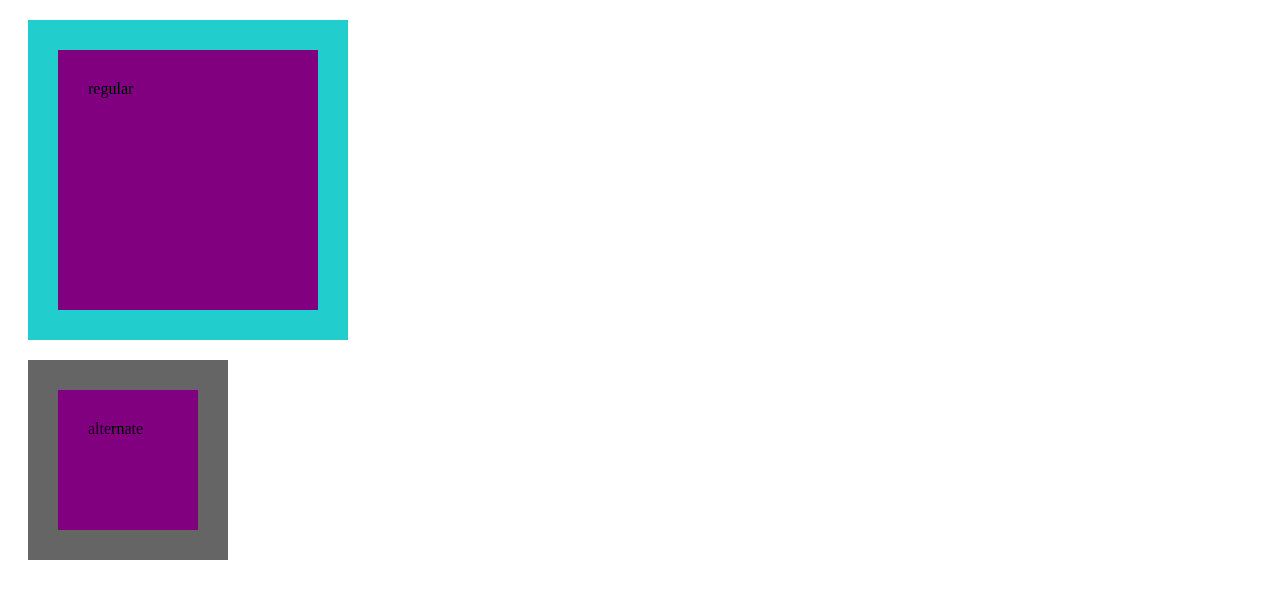
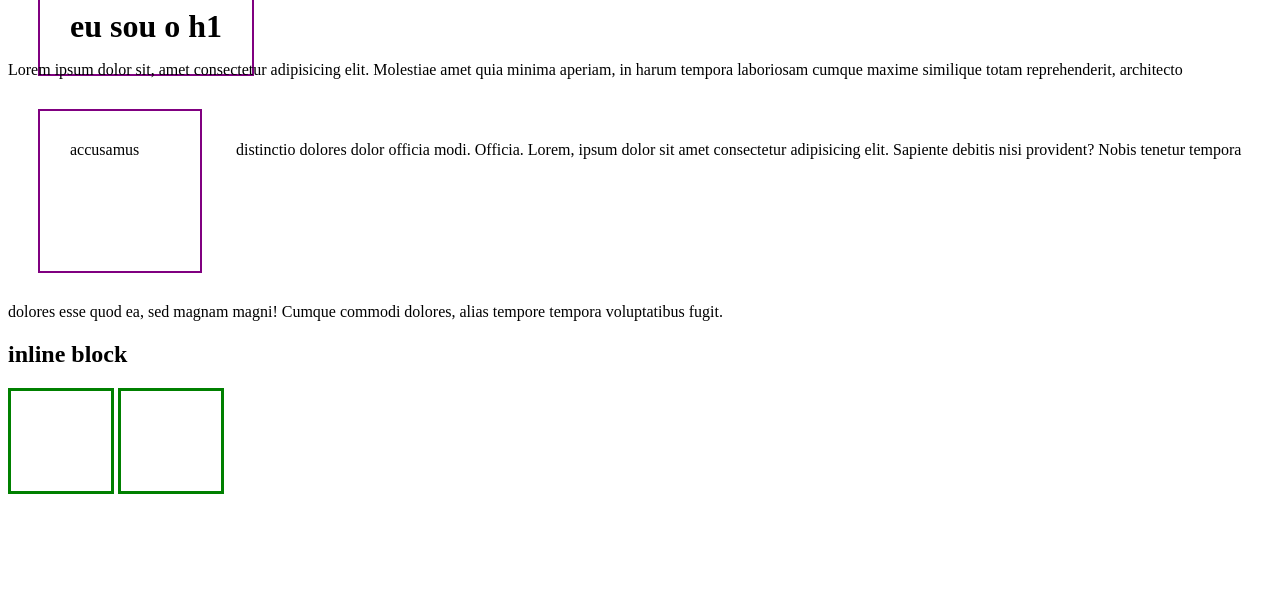
Before and after one commit to haislanrafael/dimensionamentodacaixa, a plain HTML site: page index.html in a window 1280 px wide. Drawn offline with Linux system fonts and the light colour scheme.

Commit message:
aprendi sobre display

```diff
--- a/index.html
+++ b/index.html
@@ -4,15 +4,27 @@
     <meta charset="UTF-8">
     <meta name="viewport" content="width=device-width, initial-scale=1.0">
     <link rel="stylesheet" href="style.css">
-    <title>Document</title>
+    <title>Display</title>
 </head>
+
 <body>
 
+    <h1>eu sou o h1</h1>
 
-    <div id="regular">regular</div>
-    <div id="alternate"> alternate</div>
+        <p>Lorem ipsum dolor sit, amet consectetur adipisicing elit. Molestiae amet quia minima aperiam, in harum tempora laboriosam cumque maxime similique totam reprehenderit, architecto <span id="word">accusamus</span> distinctio dolores dolor officia modi. Officia.
+            Lorem, ipsum dolor sit amet consectetur adipisicing elit. Sapiente debitis nisi provident? Nobis tenetur tempora dolores esse quod ea, sed magnam magni! Cumque commodi dolores, alias tempore tempora voluptatibus fugit.
+        </p>
 
+        <h2>inline block</h2>
+
+        <div id="img"></div>
+        <div id="img"></div>
+
+
+    <div></div>
 
 
 </body>
+
+
 </html>
--- a/style.css
+++ b/style.css
@@ -1,15 +1,30 @@
-div {
-    background-color: purple;
-    width: 200px;
-    height: 200px;
-    border: solid 30px rgb(34, 205, 205); /* aki ele transforma minha caixa em 200px sem a minha borda   */
+#word{
+    border: 2px solid purple ;
+    width: 100px;
+    height: 100px;
     padding: 30px;
-    margin: 20px;
+    margin: 30px;
+    display:inline-block;
+}
+
+h1 {
+    border: 2px solid purple ;
+
+    padding: 30px;
+    margin: 30px;
+    display: inline;
+}
+
+#img {
+
+
+    border: solid green;
+    width: 100px;
+    height: 100px;
+    display: inline-block;
+
+
+
+
 
 }
-
-#alternate{
-
-    box-sizing: border-box;  /* aki ele transforma minha caixa em 200px como um todo junto com a minha borda */
-    border: 30px solid rgb(101, 101, 101);
-}
```
